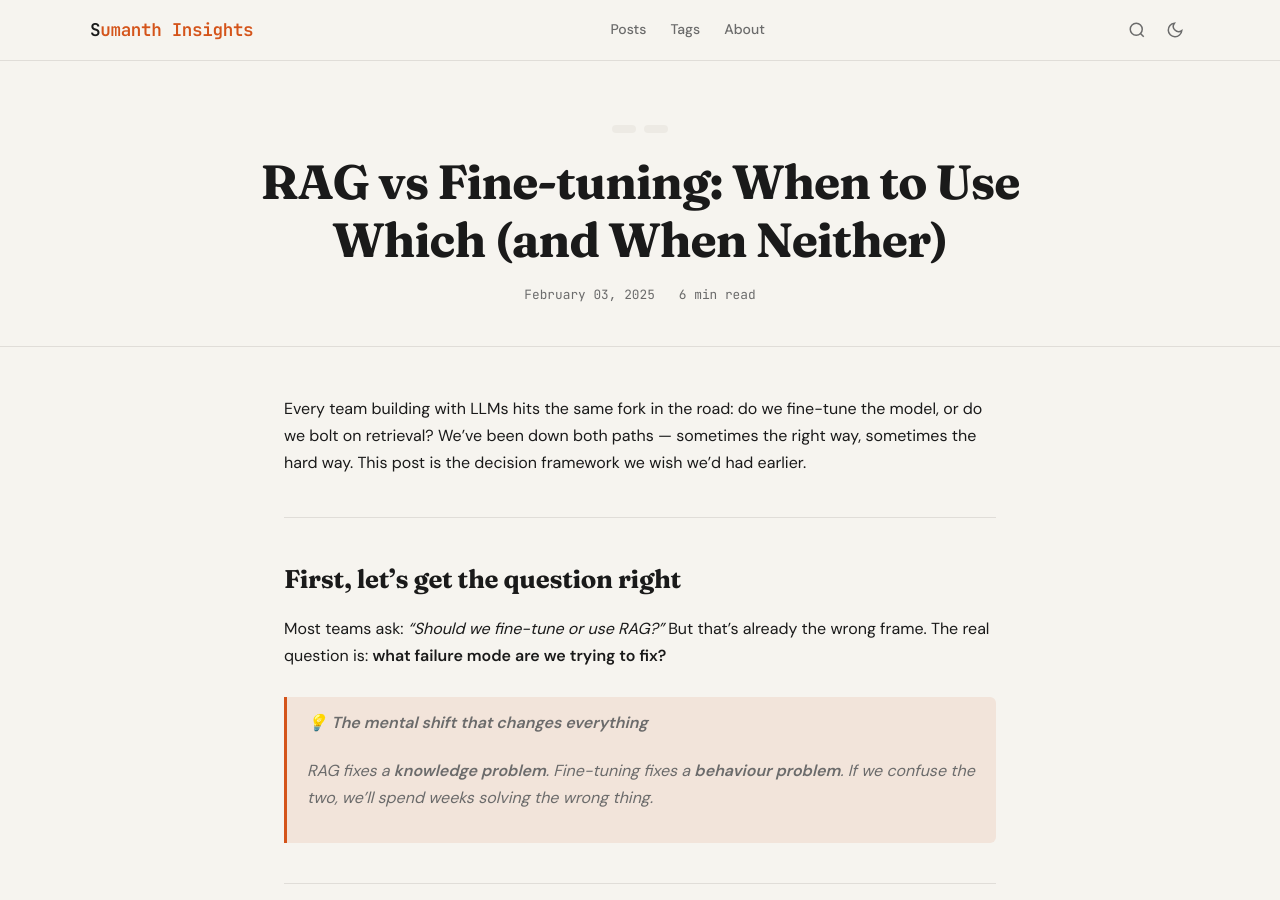
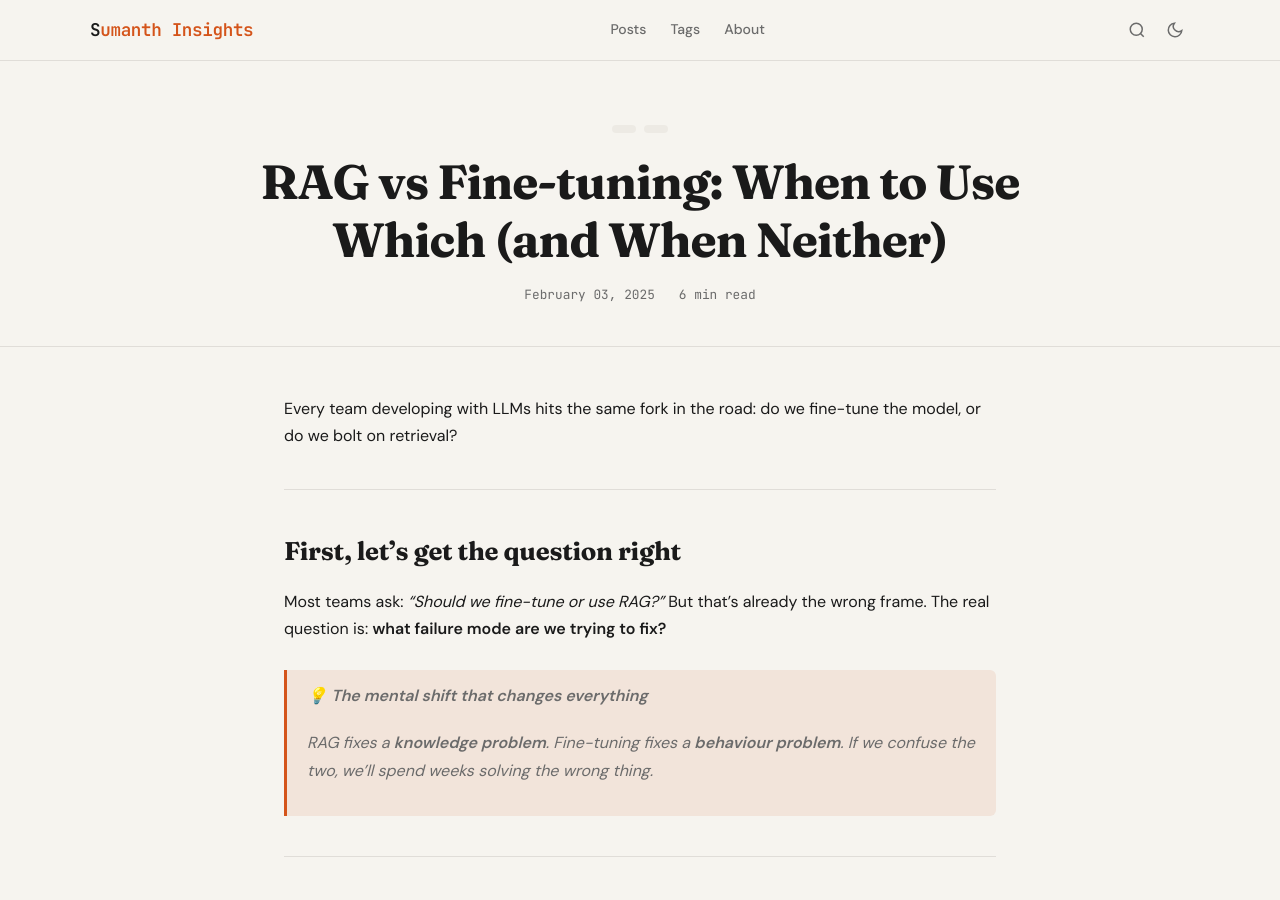
Before and after one commit to sumanthrb/insights, a Jekyll site: the page built from _posts/2025-02-03-rag-vs-finetuning.md, in a window 1280 px wide and 900 px high. Built offline with Jekyll 4.4.1, drawn with Linux system fonts in a browser that asks for light colours.

Commit message:
Improve introduction wording in rag-vs-finetuning.md
Refine introduction for clarity and conciseness.

```diff
--- a/_posts/2025-02-03-rag-vs-finetuning.md
+++ b/_posts/2025-02-03-rag-vs-finetuning.md
@@ -6,7 +6,7 @@
 description: "A practical decision framework for choosing between Retrieval-Augmented Generation and fine-tuning — built from real production experience."
 ---
 
-Every team building with LLMs hits the same fork in the road: do we fine-tune the model, or do we bolt on retrieval? We've been down both paths — sometimes the right way, sometimes the hard way. This post is the decision framework we wish we'd had earlier.
+Every team developing with LLMs hits the same fork in the road: do we fine-tune the model, or do we bolt on retrieval?
 
 ---
 
```
